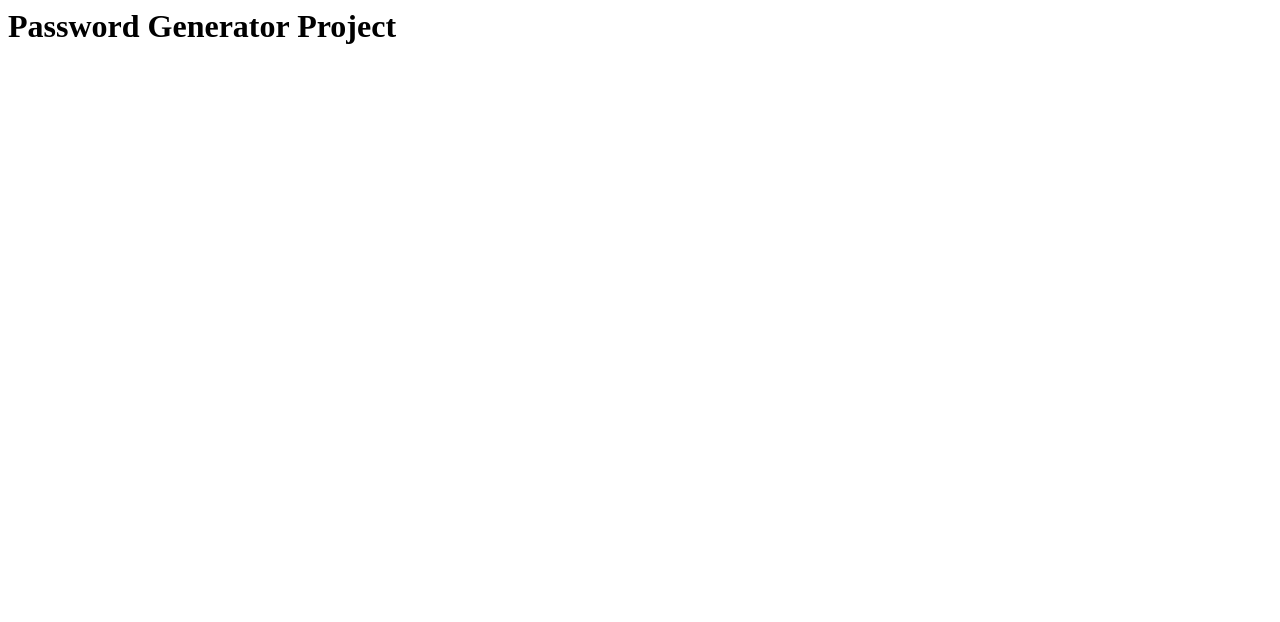
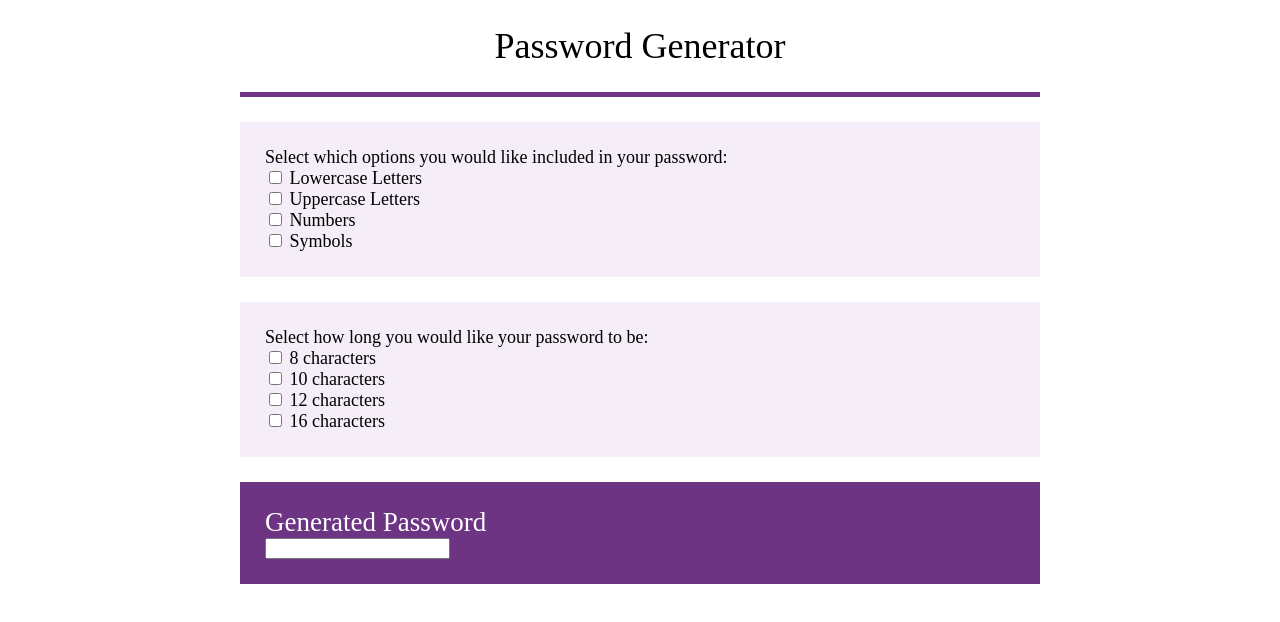
Before and after one commit to cuttlemaster/password-generator, a website: page index.html in a window 1280 px wide. Drawn offline with Linux system fonts and the light colour scheme.

Commit message:
setting up files, initial html markup elements
Signed-off-by: Caleb Flanagan <flanagan.caleb@gmail.com>

```diff
--- a/index.html
+++ b/index.html
@@ -1,7 +1,58 @@
 <doctype html>
 <head>
   <title>Password Generator</title>
+  <link rel="stylesheet" type="text/css" href="/css/site.css" />
 </head>
 <body>
-  <h1>Password Generator Project</h1>
+  <div class="constraint">
+    <h1>Password Generator</h1>
+
+    <section class="light-purple-bg">
+      <p>Select which options you would like included in your password:</p>
+      <p>
+        <input type="checkbox" id="lowercase" name="lowercase">
+        <label for="lowercase">Lowercase Letters</label>
+      </p>
+      <p>
+        <input type="checkbox" id="uppercase" name="uppercase">
+        <label for="uppercase">Uppercase Letters</label>
+      </p>
+      <p>
+        <input type="checkbox" id="numbers" name="numbers">
+        <label for="numbers">Numbers</label>
+      </p>
+      <p>
+        <input type="checkbox" id="symbols" name="symbols">
+        <label for="symbols">Symbols</label>
+      </p>
+    </section>
+
+    <section class="light-purple-bg">
+      <p>Select how long you would like your password to be:</p>
+      <p>
+        <input type="checkbox" id="characters-8" name="characters-8">
+        <label for="lowercase">8 characters</label>
+      </p>
+      <p>
+        <input type="checkbox" id="characters-10" name="characters-10">
+        <label for="uppercase">10 characters</label>
+      </p>
+      <p>
+        <input type="checkbox" id="characters-12" name="characters-12">
+        <label for="numbers">12 characters</label>
+      </p>
+      <p>
+        <input type="checkbox" id="characters-16" name="characters-16">
+        <label for="symbols">16 characters</label>
+      </p>
+    </section>
+
+    <section class="dark-purple-bg">
+      <h2>Generated Password</h2>
+      <input type="text" id="password" name="password">
+    </section>
+
+  </div>
+
+  <script type="text/javascript" src="/js/site.js"></script>
 </body>
--- /dev/null
+++ b/js/site.js
@@ -0,0 +1,10 @@
+const numbers = [0,1,2,3,4,5,6,7,8,9];
+const lowercase = ['a','b','c','d','e','f','g','h','i','j','k','l','m','n','o','p','q','r','s','t','u','v','w','x','y','z'];
+const uppercase = ['A','B','C','D','E','F','G','H','I','J','K','L','M','N','O','P','Q','R','S','T','U','V','W','X','Y','Z'];
+const symbols = ['!','@','#','$','%','&'];
+
+document.addEventListener("DOMContentLoaded", () => {
+
+  console.log(numbers);
+
+});
--- /dev/null
+++ b/scss/_normalize.scss
@@ -0,0 +1,23 @@
+html {
+  box-sizing: border-box;
+  font-size: 18px;
+}
+
+*, *:before, *:after {
+  box-sizing: inherit;
+}
+
+body, h1, h2, h3, h4, h5, h6, p, ol, ul {
+  margin: 0;
+  padding: 0;
+  font-weight: normal;
+}
+
+ol, ul {
+  list-style: none;
+}
+
+img {
+  max-width: 100%;
+  height: auto;
+}
--- /dev/null
+++ b/scss/site.scss
@@ -0,0 +1,34 @@
+@import 'normalize';
+
+// color variables ====================
+$light-purple:  #f5eef8;
+$dark-purple: #6c3483;
+$white: #ffffff;
+$black: #000000;
+
+// constraint styles ====================
+.constraint {
+  margin-top: 25px;
+  margin-right: auto;
+  margin-left: auto;
+  max-width: 800px;
+}
+
+// default element styles ===================
+h1 {
+  margin-bottom: 25px;
+  padding-bottom: 25px;
+  border-bottom: 5px solid $dark-purple;
+  text-align: center;
+}
+
+h2 { color: $white; }
+
+section {
+  margin-bottom: 25px;
+  padding: 25px;
+}
+
+// background color opt-ins ====================
+.light-purple-bg { background-color: $light-purple; }
+.dark-purple-bg { background-color: $dark-purple; }
```
Also changed, not shown: css/site.css (added).
